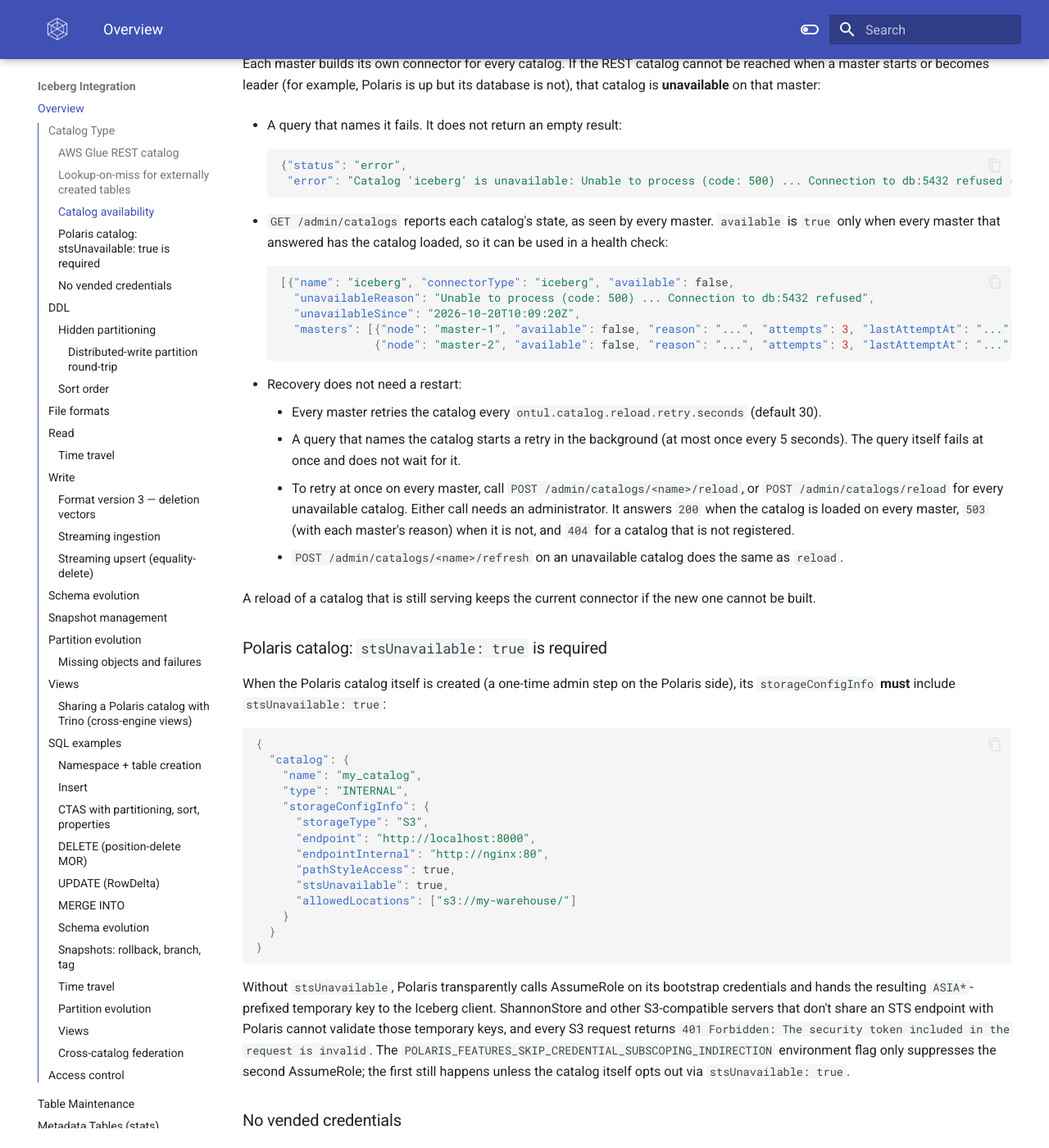
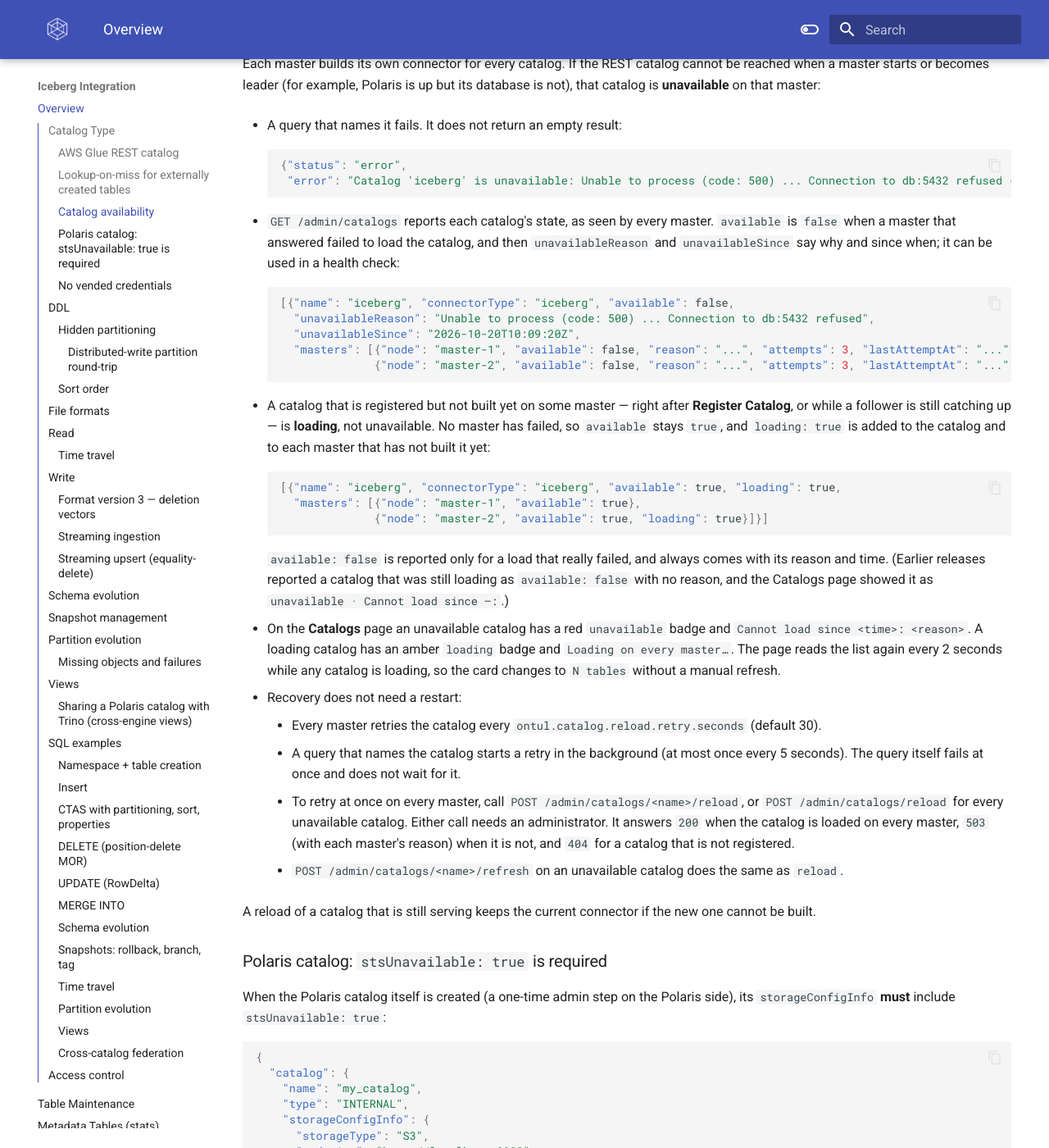
Before and after one commit to cloudcheflabs/ontul-docs, an MkDocs documentation site: the page built from docs/iceberg/integration.md, in a window 1280 px wide and 1400 px high, scrolled down 2551 px. Shown: the whole window at 82% size. Built offline with MkDocs 1.6.1 and Material for MkDocs 9.7.7, drawn with Linux system fonts in a browser that asks for light colours; the version menu is left out.

Commit message:
docs: catalog 'loading' vs 'unavailable' on /admin/catalogs and the Catalogs page; Storage page is read-only for non-administrators
Co-Authored-By: Claude Opus 5.5 <noreply@anthropic.com>

````diff
--- a/docs/iceberg/integration.md
+++ b/docs/iceberg/integration.md
@@ -88,7 +88,7 @@ Each master builds its own connector for every catalog. If the REST catalog cann
      "error": "Catalog 'iceberg' is unavailable: Unable to process (code: 500) ... Connection to db:5432 refused (since 2026-10-20T10:09:20Z, 3 attempt(s); retried every 30s, POST /admin/catalogs/iceberg/reload retries now)"}
     ```
 
-- `GET /admin/catalogs` reports each catalog's state, as seen by every master. `available` is `true` only when every master that answered has the catalog loaded, so it can be used in a health check:
+- `GET /admin/catalogs` reports each catalog's state, as seen by every master. `available` is `false` when a master that answered failed to load the catalog, and then `unavailableReason` and `unavailableSince` say why and since when; it can be used in a health check:
 
     ```json
     [{"name": "iceberg", "connectorType": "iceberg", "available": false,
@@ -97,6 +97,18 @@ Each master builds its own connector for every catalog. If the REST catalog cann
       "masters": [{"node": "master-1", "available": false, "reason": "...", "attempts": 3, "lastAttemptAt": "..."},
                   {"node": "master-2", "available": false, "reason": "...", "attempts": 3, "lastAttemptAt": "..."}]}]
     ```
+
+- A catalog that is registered but not built yet on some master — right after **Register Catalog**, or while a follower is still catching up — is **loading**, not unavailable. No master has failed, so `available` stays `true`, and `loading: true` is added to the catalog and to each master that has not built it yet:
+
+    ```json
+    [{"name": "iceberg", "connectorType": "iceberg", "available": true, "loading": true,
+      "masters": [{"node": "master-1", "available": true},
+                  {"node": "master-2", "available": true, "loading": true}]}]
+    ```
+
+    `available: false` is reported only for a load that really failed, and always comes with its reason and time. (Earlier releases reported a catalog that was still loading as `available: false` with no reason, and the Catalogs page showed it as `unavailable · Cannot load since —:`.)
+
+- On the **Catalogs** page an unavailable catalog has a red `unavailable` badge and `Cannot load since <time>: <reason>`. A loading catalog has an amber `loading` badge and `Loading on every master…`. The page reads the list again every 2 seconds while any catalog is loading, so the card changes to `N tables` without a manual refresh.
 
 - Recovery does not need a restart:
     - Every master retries the catalog every `ontul.catalog.reload.retry.seconds` (default 30).
````
Also changed, not shown: docs/features/admin-ui.md (+11 -0 lines).
